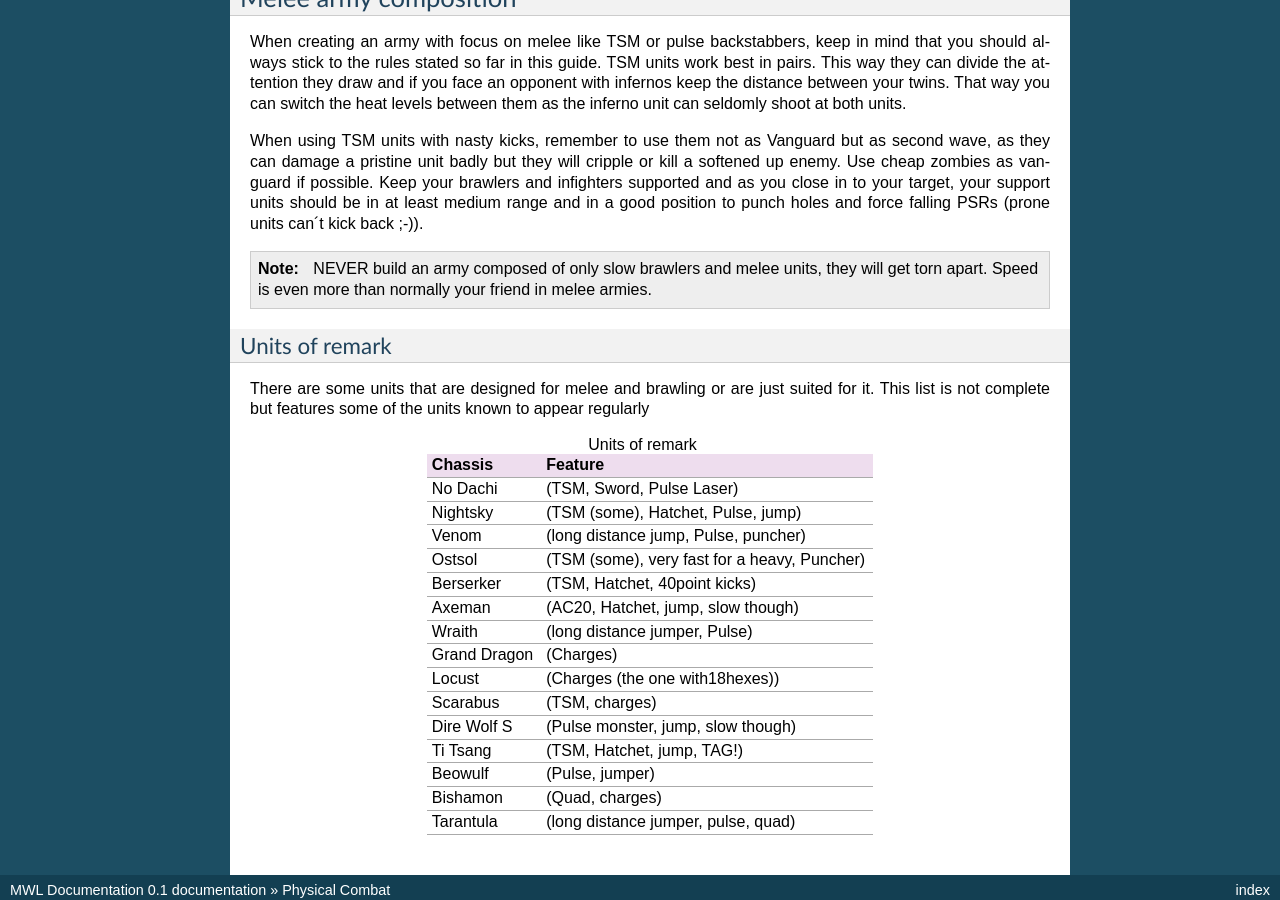
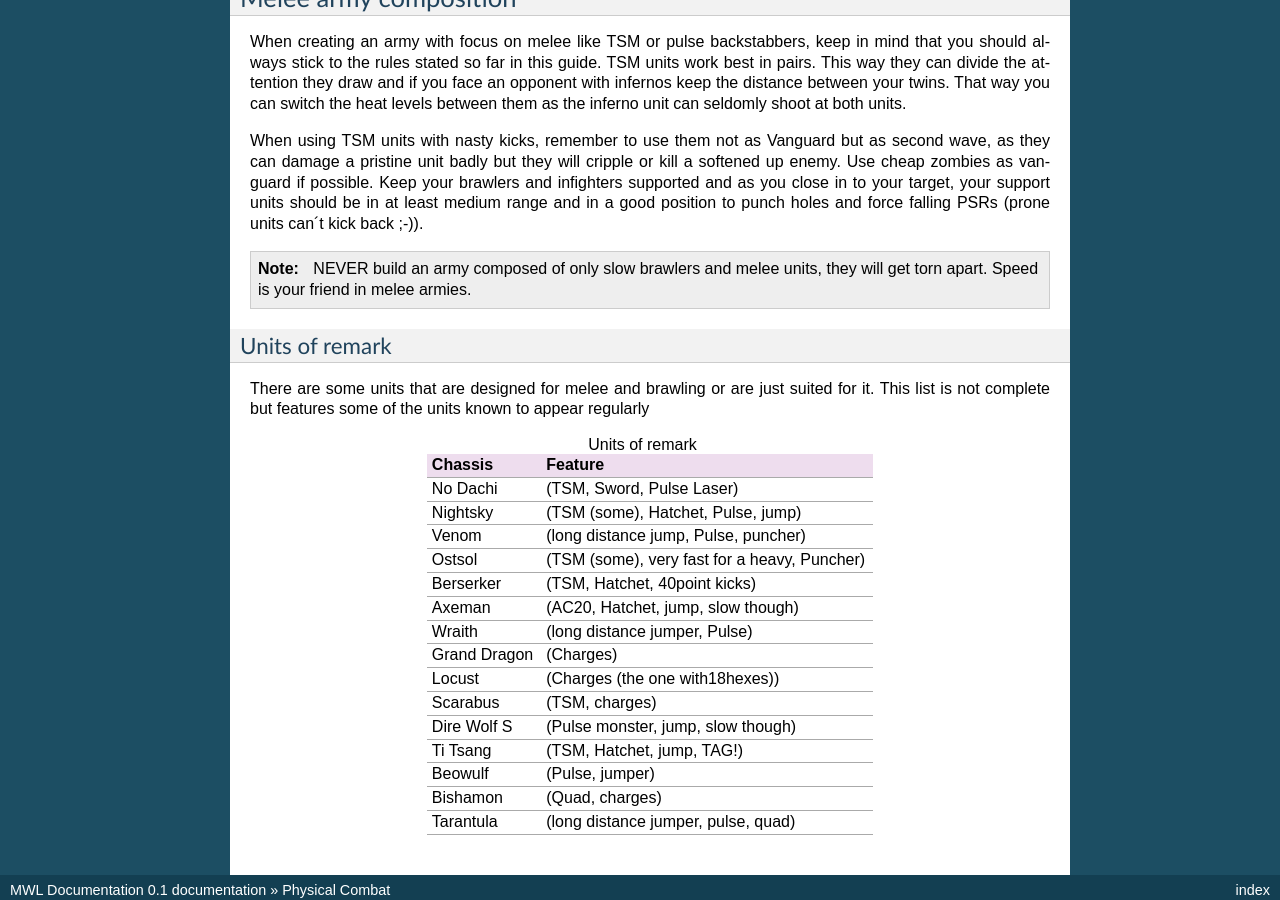
Before and after one commit to mekwars-legends/mwl-docs, a Sphinx documentation site: the page built from docs/gameElements/physicalCombat.rst, in a window 1280 px wide and 900 px high, scrolled down 3108 px. Built offline with Sphinx 7.4.7, drawn with Linux system fonts in a browser that asks for light colours; pages that are not in the unit, such as notebooks, are missing from menus.

Commit message:
small fixup

```diff
--- a/docs/gameElements/physicalCombat.rst
+++ b/docs/gameElements/physicalCombat.rst
@@ -111,7 +111,7 @@ When creating an army with focus on melee like TSM or pulse backstabbers, keep i
 
 When using TSM units with nasty kicks, remember to use them not as Vanguard but as second wave, as they can damage a pristine unit badly but they will cripple or kill a softened up enemy. Use cheap zombies as vanguard if possible. Keep your brawlers and infighters supported and as you close in to your target, your support units should be in at least medium range and in a good position to punch holes and force falling PSRs (prone units can´t kick back ;-)).
 
-.. note:: NEVER build an army composed of only slow brawlers and melee units, they will get torn apart. Speed is even more than normally your friend in melee armies.
+.. note:: NEVER build an army composed of only slow brawlers and melee units, they will get torn apart. Speed is your friend in melee armies.
 
 Units of remark
 ~~~~~~~~~~~~~~~
```
